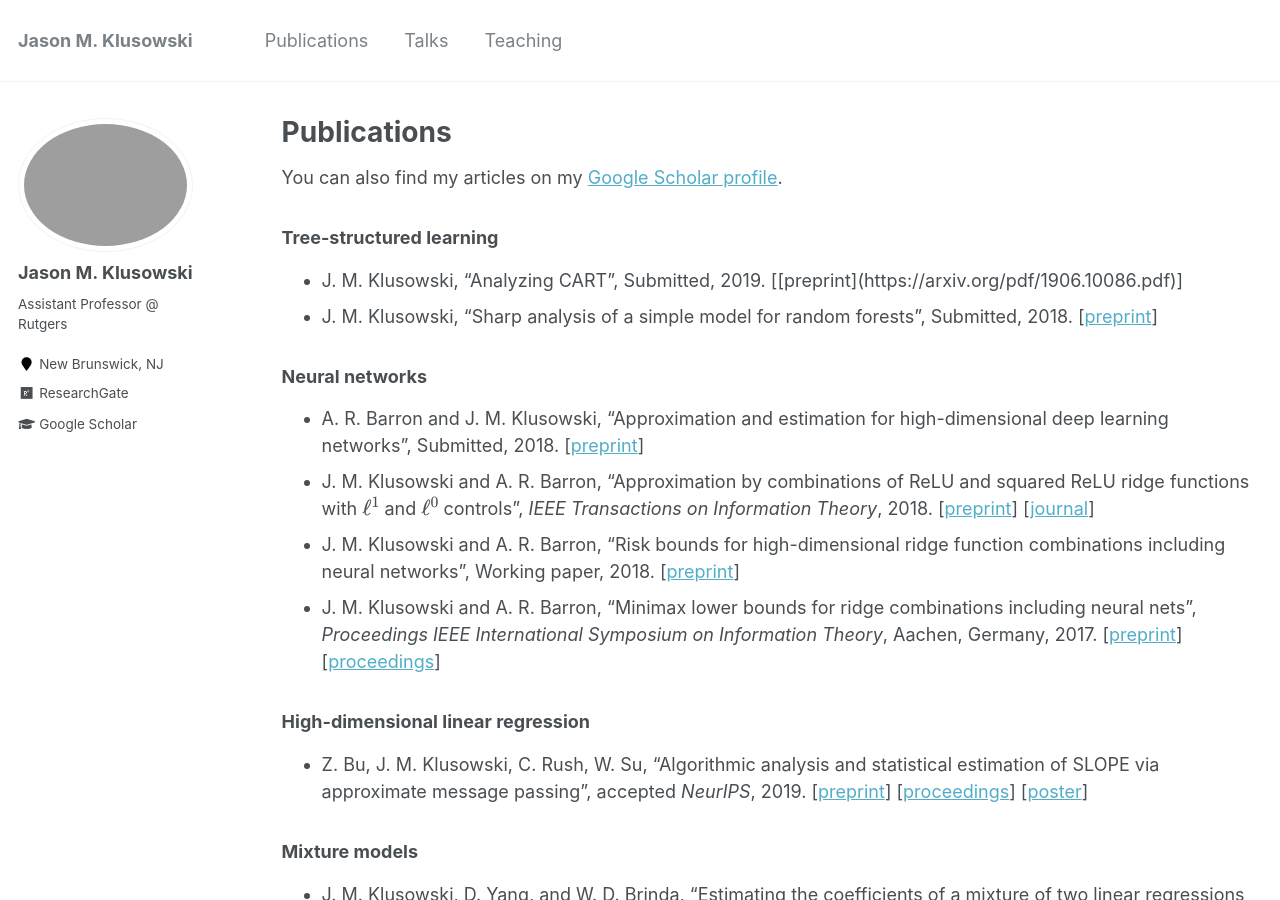
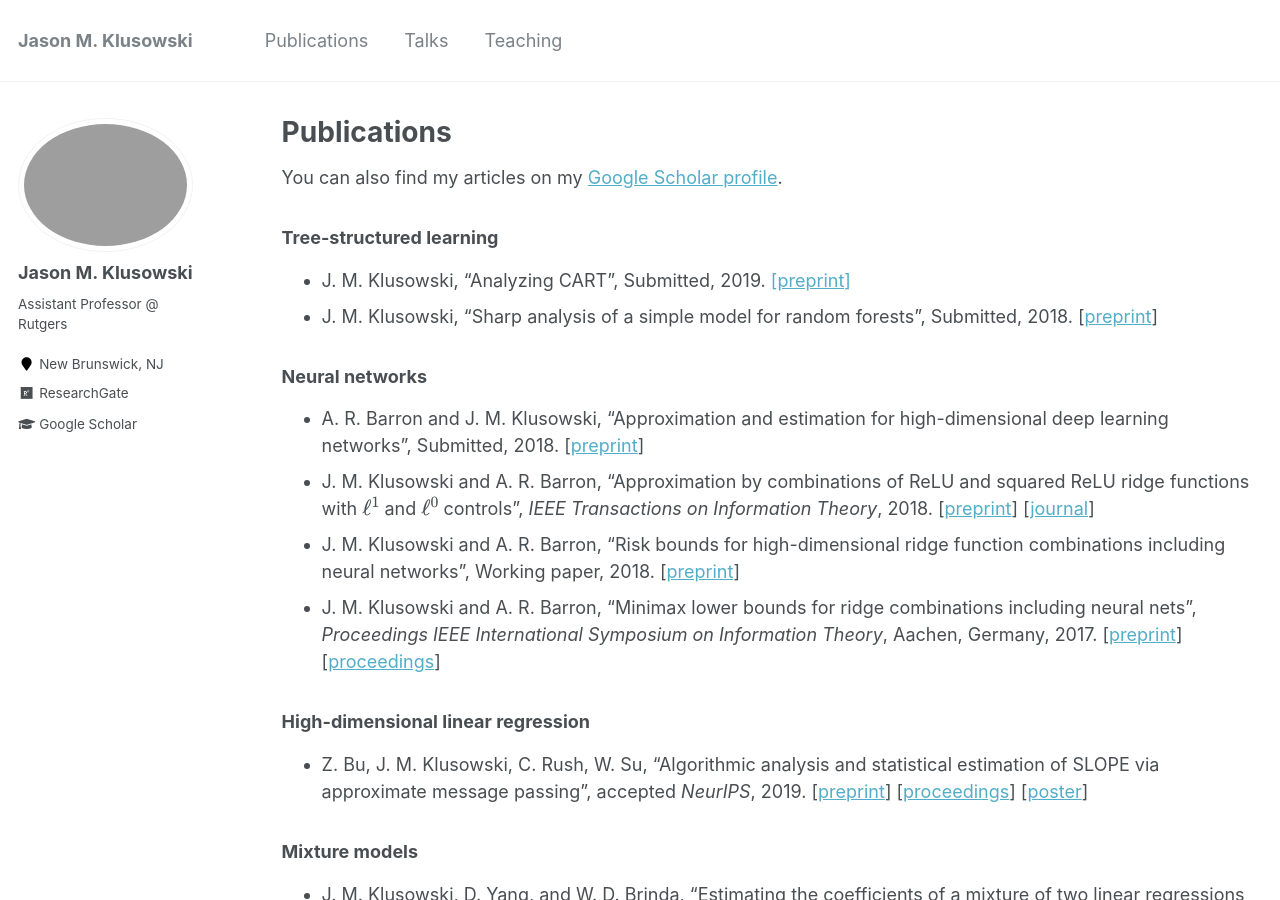
Before and after one commit to jasonklusowski/jasonklusowski.github.io, a Jekyll site: the page built from _pages/publications.md, in a window 1280 px wide and 900 px high. Built offline with Jekyll 4.4.1, drawn with Linux system fonts in a browser that asks for light colours; formulas are drawn with MathJax 3.

Commit message:
Update publications.md

```diff
--- a/_pages/publications.md
+++ b/_pages/publications.md
@@ -9,7 +9,7 @@ You can also find my articles on my [Google Scholar profile](https://scholar.goo
 
 ### Tree-structured learning
 
-* J. M. Klusowski, "Analyzing CART", Submitted, 2019. [\[preprint\](https://arxiv.org/pdf/1906.10086.pdf)]
+* J. M. Klusowski, "Analyzing CART", Submitted, 2019. [[preprint]](https://arxiv.org/pdf/1906.10086.pdf)
 * J. M. Klusowski, "Sharp analysis of a simple model for random forests", Submitted, 2018. [[preprint](https://arxiv.org/pdf/1805.02587.pdf)]
 
 ### Neural networks
```
